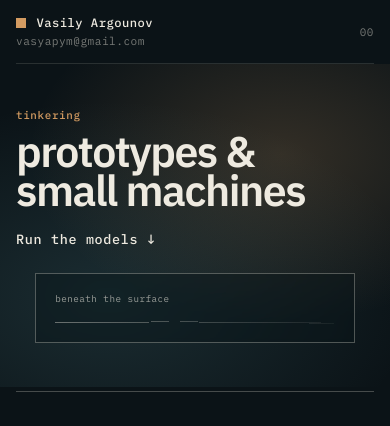
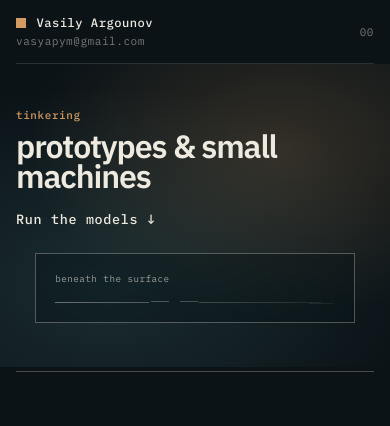
Before and after one commit to vasyapym/vasyapym.github.io, a React (Vite) app in the folder portfolio/shell/: page / in a window 390 px wide. Shown: the top 426 px of the page. Built offline with nearby package versions, Linux system fonts and the light colour scheme.

Commit message:
fix(portfolio): shrink the rendered refraction hero title about 25 percent

```diff
--- a/portfolio/shell/src/styles.css
+++ b/portfolio/shell/src/styles.css
@@ -1675,7 +1675,7 @@ textarea:focus-visible {
 .signal-index-hero-refraction h1 {
   max-width: 640px;
   color: var(--ink-text);
-  font-size: clamp(2.8rem, 5vw, 5.1rem);
+  font-size: clamp(2.1rem, 3.75vw, 3.83rem);
   line-height: 0.93;
 }
 
@@ -1776,7 +1776,7 @@ textarea:focus-visible {
 
   .signal-index-hero-refraction h1 {
     max-width: 340px;
-    font-size: clamp(2.5rem, 11vw, 3.6rem);
+    font-size: clamp(1.88rem, 8.25vw, 2.7rem);
   }
 
   .signal-index-beneath {
```
